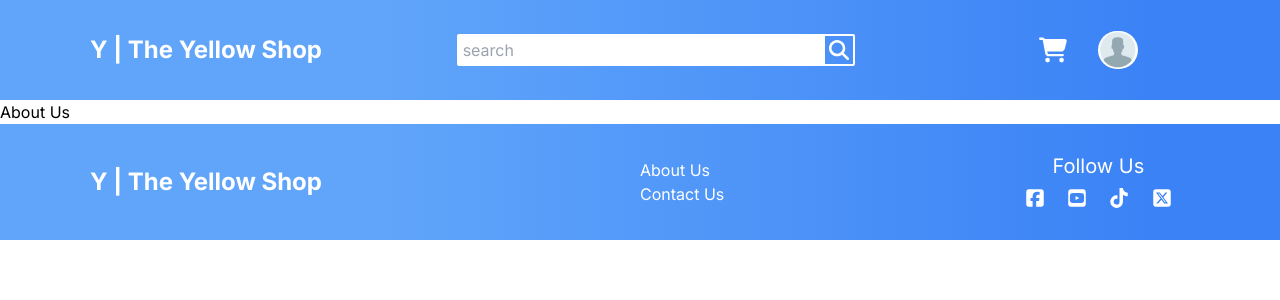
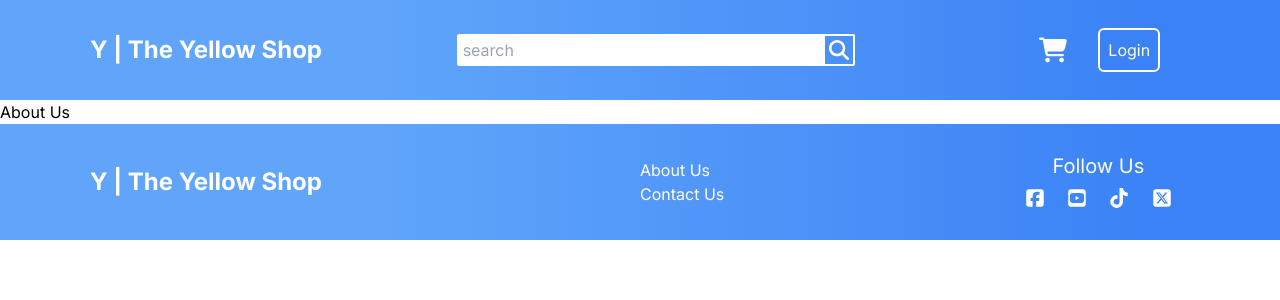
Before and after one commit to teedev78/the-yellow-shop-typescript, a Next.js app: page /about-us in a window 1280 px wide. Shown: the top 300 px of the page. Built offline with nearby package versions, Linux system fonts and the light colour scheme; no server answers.

Commit message:
add next-auth type

```diff
--- a/components/Navbar.tsx
+++ b/components/Navbar.tsx
@@ -7,7 +7,7 @@ import SearchBar from "./SearchBar";
 import { useRouter, usePathname } from "next/navigation";
 import { useSelector } from "react-redux";
 import type { RootState } from "@/store/store";
-import Link from "next/link";
+import { useSession } from "next-auth/react";
 
 const Navbar = () => {
   const router = useRouter();
@@ -15,6 +15,8 @@ const Navbar = () => {
   const userImg = "/images/profile-temp-image.jpg";
   const cart = useSelector((state: RootState) => state.cart);
   const cartLength = cart.cartItem.length;
+
+  const { data: session, status } = useSession();
 
   const goToHome = () => {
     if (pathname !== "/") {
@@ -37,7 +39,15 @@ const Navbar = () => {
           <CartBar cartLength={cartLength} />
         </div>
         <div className="w-1/12">
-          <Link href="/login">
+          {status == "unauthenticated" ? (
+            <button
+              onClick={() => router.push("/login")}
+              className="w-fit bg-blue-500 p-2 rounded-md text-white border-2 border-white"
+            >
+              Login
+            </button>
+          ) : (
+            <div onClick={() => router.push("/profile")}>
               <Image
                 src={userImg}
                 alt="profile-image"
@@ -46,7 +56,8 @@ const Navbar = () => {
                 sizes="100vw"
                 className="rounded-full w-[40px] object-cover cursor-pointer"
               />
-          </Link>
+            </div>
+          )}
         </div>
       </div>
 
```
Also changed, not shown: types/next-auth.d.ts (added, +18 -0 lines). Lines whose indentation alone changed are shown as unchanged.
